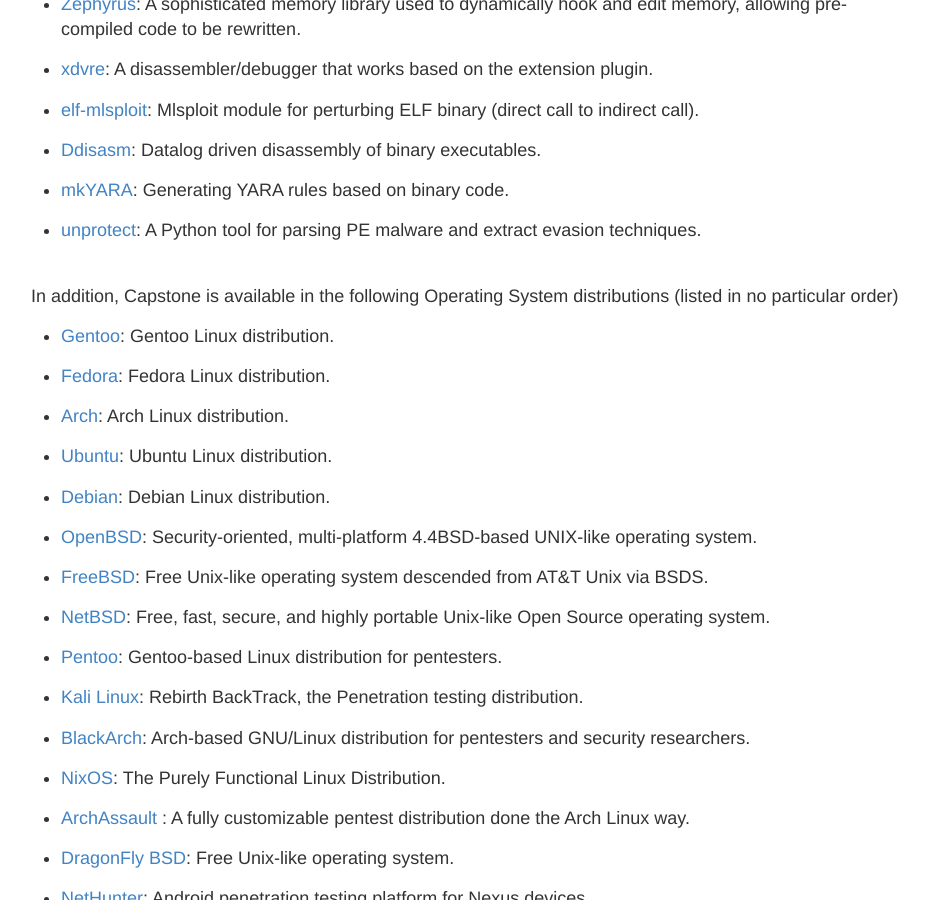
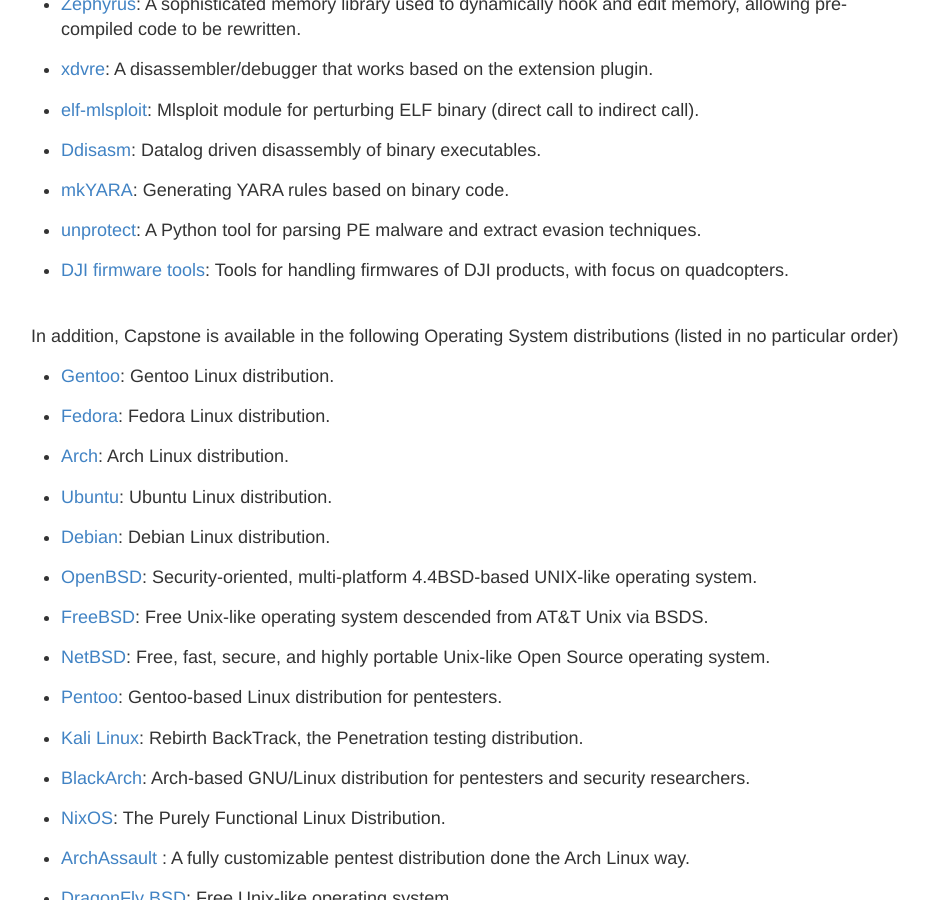
Before and after one commit to capstone-engine/capstone-engine.github.io, a Jekyll site: the page built from showcase.md, in a window 1280 px wide and 900 px high, scrolled down 18135 px. Shown: the whole window, without its empty margins (169-1098 px from the left). Built offline with Jekyll 4.4.1, drawn with Linux system fonts in a browser that asks for light colours; some of the changed lines change nothing that is shown.

Commit message:
showcase

```diff
--- a/showcase.md
+++ b/showcase.md
@@ -5,7 +5,7 @@
 
 ## Showcase
 
-In our knowledge, Capstone has been used by **436** following products (listed in no particular order).
+In our knowledge, Capstone has been used by **437** following products (listed in no particular order).
 
 - [Unicorn](http://www.unicorn-engine.org): Lightweight multi-arch, multi-platform CPU emulator framework.
 
@@ -877,6 +877,8 @@
 
 - [unprotect](https://github.com/fr0gger/unprotect): A Python tool for parsing PE malware and extract evasion techniques.
 
+- [DJI firmware tools](https://github.com/o-gs/dji-firmware-tools): Tools for handling firmwares of DJI products, with focus on quadcopters.
+
 
 <br>
 In addition, Capstone is available in the following Operating System distributions (listed in no particular order)
```
